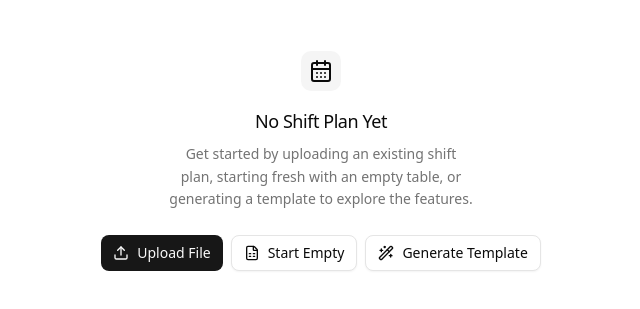
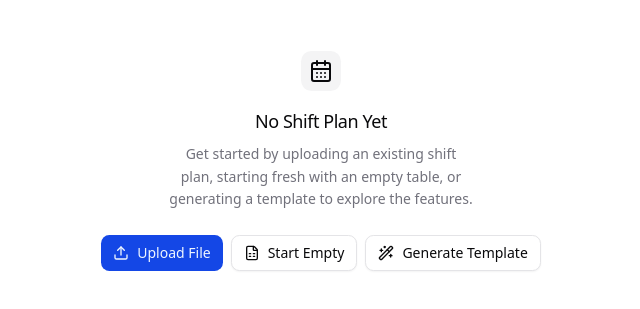
Before and after one commit to puresick/ordio-coding-challenge, a React (Vite) app: page / in a window 1280 px wide. Shown: the part 239-548 px from the top of the page, without its empty margins (319-959 px from the left). Built offline with nearby package versions, Linux system fonts and the light colour scheme.

Commit message:
Update theme

```diff
--- a/src/App.css
+++ b/src/App.css
@@ -1,5 +1,45 @@
 :root {
+  --radius: 0.65rem;
   --token-base-scale: 4px;
+  --background: oklch(1 0 0);
+  --foreground: oklch(0.141 0.005 285.823);
+  --card: oklch(1 0 0);
+  --card-foreground: oklch(0.141 0.005 285.823);
+  --popover: oklch(1 0 0);
+  --popover-foreground: oklch(0.141 0.005 285.823);
+  --primary: oklch(0.488 0.243 264.376);
+  --primary-foreground: oklch(0.97 0.014 254.604);
+  --secondary: oklch(0.967 0.001 286.375);
+  --secondary-foreground: oklch(0.21 0.006 285.885);
+  --muted: oklch(0.967 0.001 286.375);
+  --muted-foreground: oklch(0.552 0.016 285.938);
+  --accent: oklch(0.967 0.001 286.375);
+  --accent-foreground: oklch(0.21 0.006 285.885);
+  --destructive: oklch(0.577 0.245 27.325);
+  --border: oklch(0.92 0.004 286.32);
+  --input: oklch(0.92 0.004 286.32);
+  --ring: oklch(0.708 0 0);
+}
+
+.dark {
+  --background: oklch(0.141 0.005 285.823);
+  --foreground: oklch(0.985 0 0);
+  --card: oklch(0.21 0.006 285.885);
+  --card-foreground: oklch(0.985 0 0);
+  --popover: oklch(0.21 0.006 285.885);
+  --popover-foreground: oklch(0.985 0 0);
+  --primary: oklch(0.488 0.243 264.376);
+  --primary-foreground: oklch(0.97 0.014 254.604);
+  --secondary: oklch(0.274 0.006 286.033);
+  --secondary-foreground: oklch(0.985 0 0);
+  --muted: oklch(0.274 0.006 286.033);
+  --muted-foreground: oklch(0.705 0.015 286.067);
+  --accent: oklch(0.274 0.006 286.033);
+  --accent-foreground: oklch(0.985 0 0);
+  --destructive: oklch(0.704 0.191 22.216);
+  --border: oklch(1 0 0 / 10%);
+  --input: oklch(1 0 0 / 15%);
+  --ring: oklch(0.556 0 0);
 }
 
 body {
```
